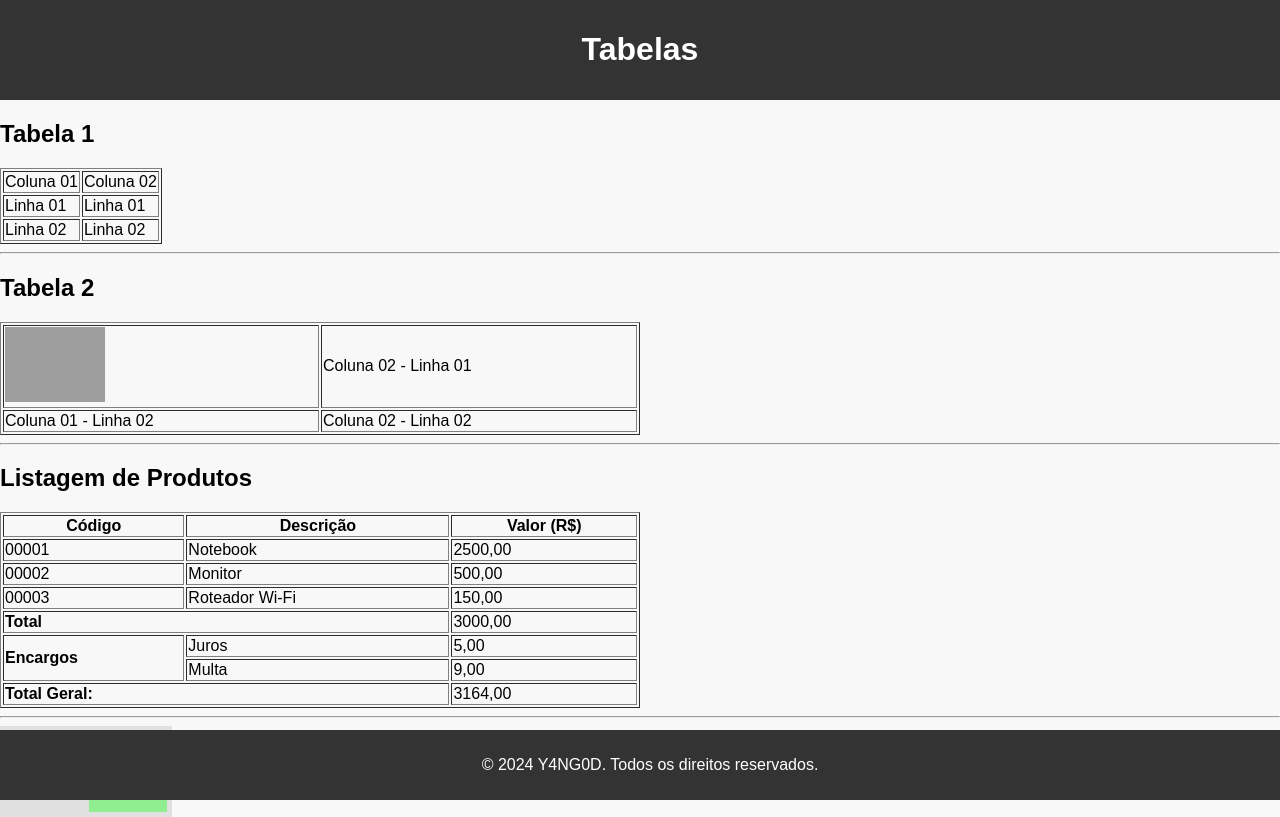
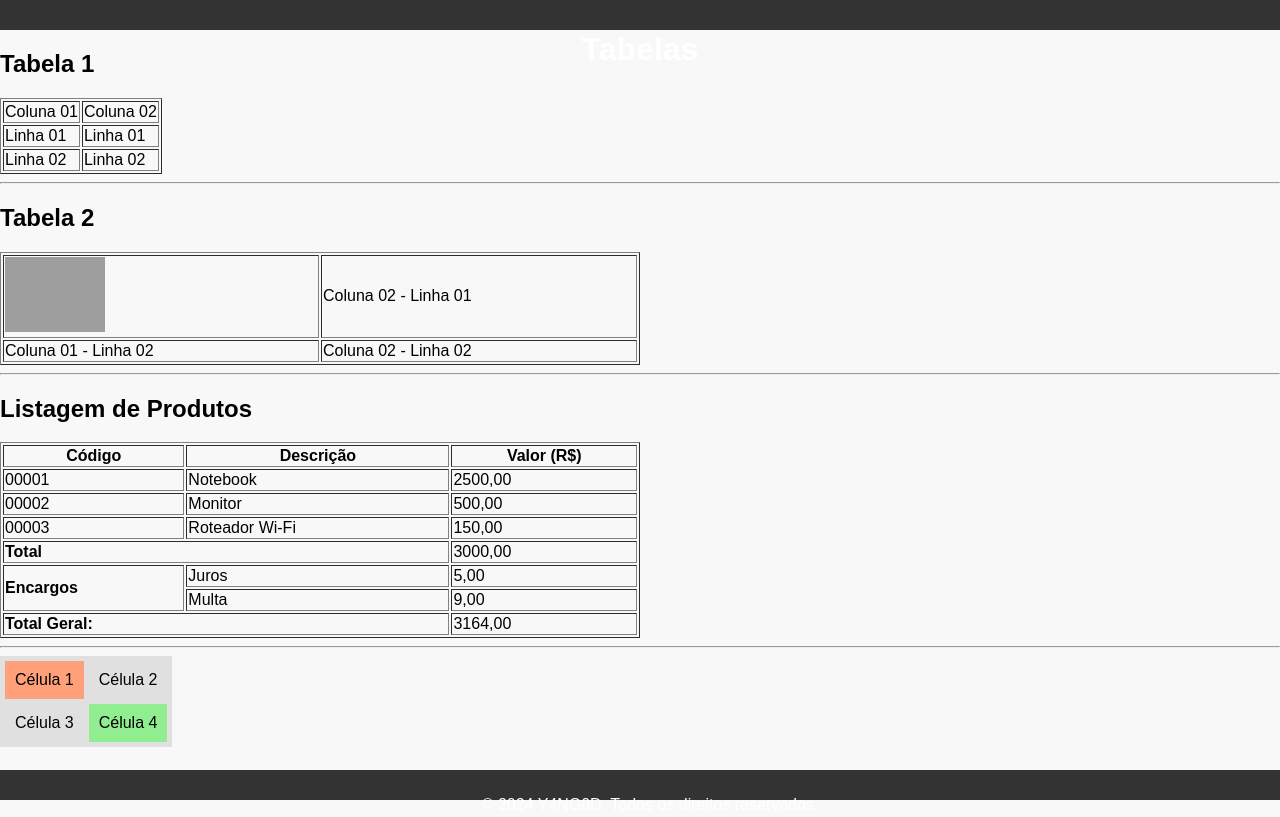
Before and after one commit to Y4NG0D/Projeto-Programacao-Web, a plain HTML site: page 03/index.html in a window 1280 px wide. Drawn offline with Linux system fonts and the light colour scheme; grey boxes are pictures that could not be loaded.

Commit message:
Update styles.css

```diff
--- a/03/styles.css
+++ b/03/styles.css
@@ -9,6 +9,7 @@ header {
     background-color: #333;
     color: #fff;
     padding: 10px;
+    height: 10px;
     text-align: center;
 }
 
@@ -38,6 +39,7 @@ footer {
     text-align: center;
     position: fixed;
     bottom: 0;
+    height: 10px;
     width: 100%;
 }
 
```
